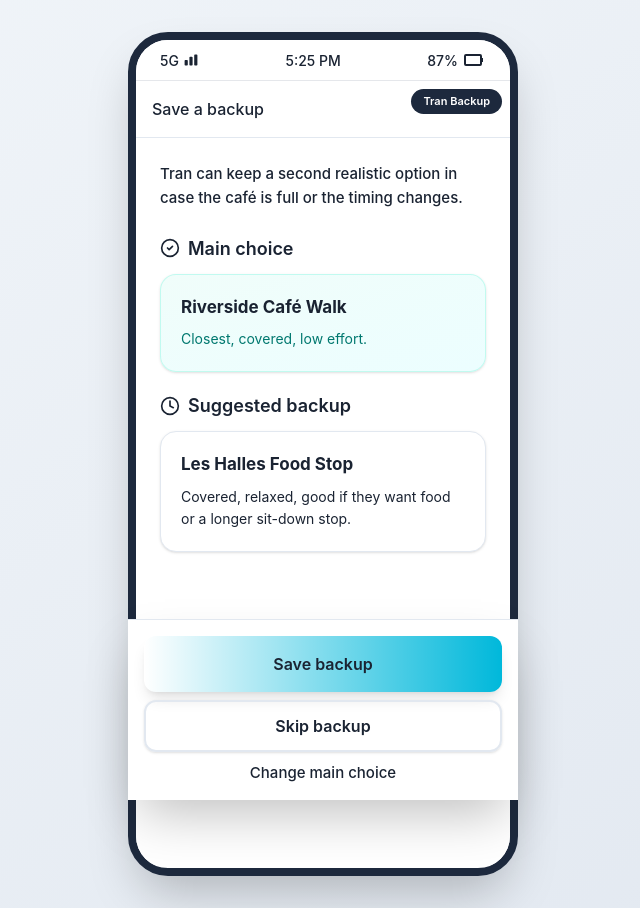
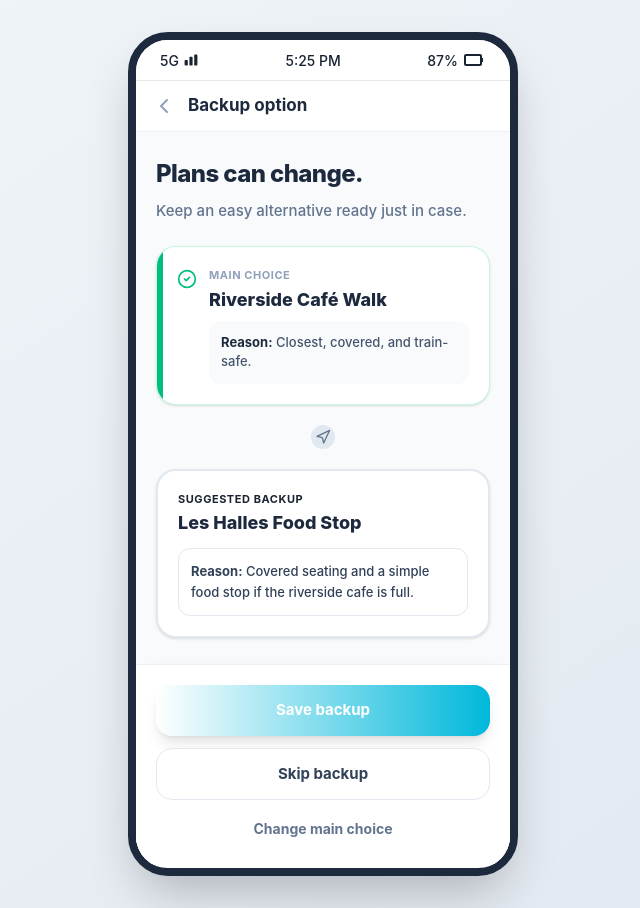
Before and after one commit to TuanDangNguyen2003/Interaction-Design-Proto-App, a React (Vite) app: page /#/backup-selection in a window 1280 px wide. Shown: the whole page, without its empty margins (317-957 px from the left). Built offline with nearby package versions, Linux system fonts and the light colour scheme.

Commit message:
stable version

```diff
--- a/src/app/screens/BackupSelectionScreen.tsx
+++ b/src/app/screens/BackupSelectionScreen.tsx
@@ -1,78 +1,95 @@
 import { useNavigate } from 'react-router';
-import { CheckCircle2, Clock } from 'lucide-react';
+import { ChevronLeft, CheckCircle2, Navigation } from 'lucide-react';
+import { motion } from 'motion/react';
 
 export default function BackupSelectionScreen() {
   const navigate = useNavigate();
 
   return (
-    <div className="flex flex-col min-h-screen bg-white relative">
-      {/* Screen Label */}
-      <div className="absolute top-2 right-2 z-50 bg-slate-800 text-white px-3 py-1 rounded-full text-[11px] font-semibold">
-        Tran Backup
+    <motion.div
+      initial={{ opacity: 0, x: 10 }}
+      animate={{ opacity: 1, x: 0 }}
+      transition={{ duration: 0.3, ease: 'easeOut' }}
+      className="flex flex-col h-full bg-slate-50 relative"
+    >
+      <div className="border-b border-slate-200/60 bg-white px-4 py-3 flex items-center gap-3 shrink-0">
+        <button onClick={() => navigate(-1)} className="text-slate-400 hover:text-slate-600 transition-colors" aria-label="Go back">
+          <ChevronLeft className="w-6 h-6" />
+        </button>
+        <h1 className="text-[17px] font-bold text-slate-800">Backup option</h1>
       </div>
 
-      <div className="border-b border-border px-4 py-4">
-        <h2 className="font-medium text-foreground">Save a backup</h2>
+      <div className="flex-1 px-5 py-6 overflow-y-auto">
+        <div className="mb-6">
+          <h1 className="text-[24px] font-extrabold text-slate-800 tracking-tight mb-2">
+            Plans can change.
+          </h1>
+          <p className="text-[15px] text-slate-500 font-medium">
+            Keep an easy alternative ready just in case.
+          </p>
         </div>
 
-      <div className="flex-1 px-6 py-6 pb-32">
-        <p className="text-[15px] text-muted-foreground mb-6 font-medium leading-relaxed">
-          Tran can keep a second realistic option in case the café is full or the timing changes.
-        </p>
-
-        <div className="mb-5">
-          <div className="flex items-center gap-2 mb-3">
-            <CheckCircle2 className="w-5 h-5 text-primary" />
-            <h3 className="font-semibold text-foreground">Main choice</h3>
+        <div className="space-y-4">
+          <div className="bg-white border border-emerald-200/60 rounded-[20px] p-5 shadow-sm relative overflow-hidden">
+            <div className="absolute top-0 left-0 w-1.5 h-full bg-emerald-500" />
+            <div className="flex items-start gap-3 mb-2">
+              <CheckCircle2 className="w-5 h-5 text-emerald-500 shrink-0 mt-0.5" />
+              <div>
+                <p className="text-[11px] font-bold text-slate-400 uppercase tracking-wider mb-0.5">Main choice</p>
+                <h2 className="text-[18px] font-extrabold text-slate-800">Riverside Café Walk</h2>
               </div>
-          <div className="bg-gradient-to-br from-teal-50 to-cyan-50 border border-teal-200/50 rounded-2xl p-5 shadow-sm">
-            <h4 className="font-bold text-foreground mb-2 text-[17px]">
-              Riverside Café Walk
-            </h4>
-            <p className="text-[14px] text-teal-700 leading-relaxed">
-              Closest, covered, low effort.
+            </div>
+            <div className="bg-slate-50 rounded-xl p-3 ml-8">
+              <p className="text-[13px] text-slate-600 font-medium">
+                <span className="font-bold text-slate-800">Reason:</span> Closest, covered, and train-safe.
               </p>
             </div>
           </div>
 
-        <div>
-          <div className="flex items-center gap-2 mb-3">
-            <Clock className="w-5 h-5 text-muted-foreground" />
-            <h3 className="font-semibold text-foreground">Suggested backup</h3>
+          <div className="flex justify-center">
+            <div className="w-8 h-8 rounded-full bg-slate-200 flex items-center justify-center border-4 border-slate-50">
+              <Navigation className="w-4 h-4 text-slate-500" />
             </div>
-          <div className="bg-white border border-border/50 rounded-2xl p-5 shadow-sm">
-            <h4 className="font-bold text-foreground mb-2 text-[17px]">
-              Les Halles Food Stop
-            </h4>
-            <p className="text-[14px] text-muted-foreground leading-relaxed">
-              Covered, relaxed, good if they want food or a longer sit-down stop.
+          </div>
+
+          <div className="bg-white border-2 border-primary/20 rounded-[20px] p-5 shadow-sm relative">
+            <div className="mb-3">
+              <p className="text-[11px] font-bold text-primary uppercase tracking-wider mb-0.5">Suggested backup</p>
+              <h2 className="text-[18px] font-extrabold text-slate-800">Les Halles Food Stop</h2>
+            </div>
+            <div className="bg-primary/5 rounded-xl p-3 border border-primary/10">
+              <p className="text-[13px] text-slate-700 font-medium leading-relaxed">
+                <span className="font-bold text-primary">Reason:</span> Covered seating and a simple food stop if the riverside cafe is full.
               </p>
             </div>
           </div>
         </div>
+      </div>
 
-      <div className="fixed bottom-0 left-0 right-0 bg-white border-t border-border p-4 max-w-[390px] mx-auto shadow-2xl">
-        <div className="space-y-2">
+      <div className="p-5 border-t border-slate-200/60 bg-white shadow-[0_-4px_20px_-10px_rgba(0,0,0,0.05)] shrink-0 space-y-3">
         <button
           onClick={() => navigate('/confirmation')}
-            className="w-full bg-gradient-to-r from-primary to-cyan-500 text-primary-foreground rounded-xl py-4 font-semibold shadow-lg shadow-primary/30 hover:shadow-xl hover:shadow-primary/40 transition-all hover:scale-[1.02]"
+          className="w-full bg-gradient-to-r from-primary to-cyan-500 text-white rounded-2xl py-3.5 font-bold text-[15px] shadow-lg shadow-primary/30 hover:shadow-xl hover:shadow-primary/40 transition-all active:scale-[0.98]"
         >
           Save backup
         </button>
         <button
-            onClick={() => navigate('/confirmation')}
-            className="w-full border-2 border-border/50 text-foreground rounded-xl py-3 font-semibold hover:border-primary/30 hover:bg-primary/5 transition-all shadow-sm"
+          type="button"
+          disabled
+          aria-disabled="true"
+          className="w-full bg-white border border-slate-200 text-slate-700 rounded-2xl py-3.5 font-bold text-[15px] cursor-default"
         >
           Skip backup
         </button>
         <button
-            onClick={() => navigate('/board')}
-            className="w-full text-muted-foreground text-[15px] font-medium hover:text-foreground transition-colors"
+          type="button"
+          disabled
+          aria-disabled="true"
+          className="w-full text-slate-500 text-[14px] font-bold py-1.5 cursor-default"
         >
           Change main choice
         </button>
       </div>
-      </div>
-    </div>
+    </motion.div>
   );
 }
--- a/src/app/screens/ComparisonScreen.tsx
+++ b/src/app/screens/ComparisonScreen.tsx
@@ -71,10 +71,6 @@ export default function ComparisonScreen() {
       transition={{ duration: 0.2, ease: 'easeOut' }}
       className="h-full bg-slate-900/20 relative overflow-hidden flex flex-col justify-end"
     >
-      <div className="absolute top-2 right-2 z-50 bg-slate-800 text-white px-3 py-1 rounded-full text-[11px] font-semibold shadow-sm">
-        Tran Compare
-      </div>
-
       <div className="absolute inset-0 bg-slate-50">
         <div className="px-5 pt-14 opacity-30">
           <div className="h-5 w-52 bg-slate-300 rounded-full mb-5" />
--- a/src/app/screens/SortingFeedbackScreen.tsx
+++ b/src/app/screens/SortingFeedbackScreen.tsx
@@ -48,16 +48,12 @@ export default function SortingFeedbackScreen() {
       transition={{ duration: 0.4, ease: "easeOut" }}
       className="flex flex-col h-full bg-slate-50 relative"
     >
-      <div className="absolute top-2 right-12 z-50 bg-slate-800 text-white px-3 py-1 rounded-full text-[11px] font-semibold shadow-sm">
-        Tran Sorting
-      </div>
-
       <div className="px-4 py-4 flex justify-end shrink-0">
         <button
           onClick={() => navigate('/sources')}
           className="w-8 h-8 flex items-center justify-center bg-white border border-slate-200 rounded-full text-slate-400 hover:text-slate-600 shadow-sm"
         >
-          <X className="w-6 h-6" />
+          <X className="w-5 h-5" />
         </button>
       </div>
 
--- a/src/app/screens/SourceSelectionScreen.tsx
+++ b/src/app/screens/SourceSelectionScreen.tsx
@@ -17,7 +17,7 @@ export default function SourceSelectionScreen() {
     {
       id: 1,
       icon: <Bookmark className="w-6 h-6" />,
-      title: 'Tran saved places',
+      title: 'Your saved places',
       desc: '4 ideas saved before the trip',
       status: 'included',
       iconBg: 'bg-purple-100 text-purple-600',
@@ -38,7 +38,7 @@ export default function SourceSelectionScreen() {
       id: 3,
       icon: <Users className="w-6 h-6" />,
       title: 'Friend ideas',
-      desc: "3 ideas from Tran's friend",
+      desc: "3 ideas from your friend",
       status: 'included',
       iconBg: 'bg-amber-100 text-amber-600',
       cardBg: 'bg-gradient-to-br from-white to-amber-50/30',
@@ -53,10 +53,6 @@ export default function SourceSelectionScreen() {
       transition={{ duration: 0.3, ease: 'easeOut' }}
       className="flex flex-col h-full bg-slate-50 relative"
     >
-      <div className="absolute top-2 right-2 z-50 bg-slate-800 text-white px-3 py-1 rounded-full text-[11px] font-semibold shadow-sm">
-        Tran Sources
-      </div>
-
       <div className="border-b border-slate-200/60 bg-white px-4 py-3 flex items-center gap-3 shrink-0">
         <button onClick={() => navigate('/setup')} className="text-slate-400 hover:text-slate-600 transition-colors">
           <ChevronLeft className="w-6 h-6" />
@@ -83,7 +79,7 @@ export default function SourceSelectionScreen() {
             Feeding the decision engine
           </h1>
           <p className="text-[15px] text-slate-500 font-medium leading-relaxed">
-            TripFit combines what Tran already has with options that still fit the train window.
+            TripFit combines what you already saved with options that still fit the train window.
           </p>
         </div>
 
```
Also changed, not shown: src/app/screens/ConfirmationScreen.tsx (+47 -18 lines), src/app/screens/DecisionBoardScreen.tsx (+6 -11 lines), src/app/screens/DecisionSetupScreen.tsx (+14 -16 lines), src/app/screens/DirectionsScreen.tsx (+28 -20 lines), src/app/screens/FilteredOptionsScreen.tsx (+35 -39 lines), src/app/screens/OptionDetailScreen.tsx (+15 -18 lines), src/app/screens/group/BarcelonaSetupScreen.tsx (+10 -7 lines), class_docs/db4/tripfit_lina_screencast_script.txt, src/imports/riverside-cafe-lyon-hero.webp (added). Lines whose indentation alone changed are shown as unchanged.
